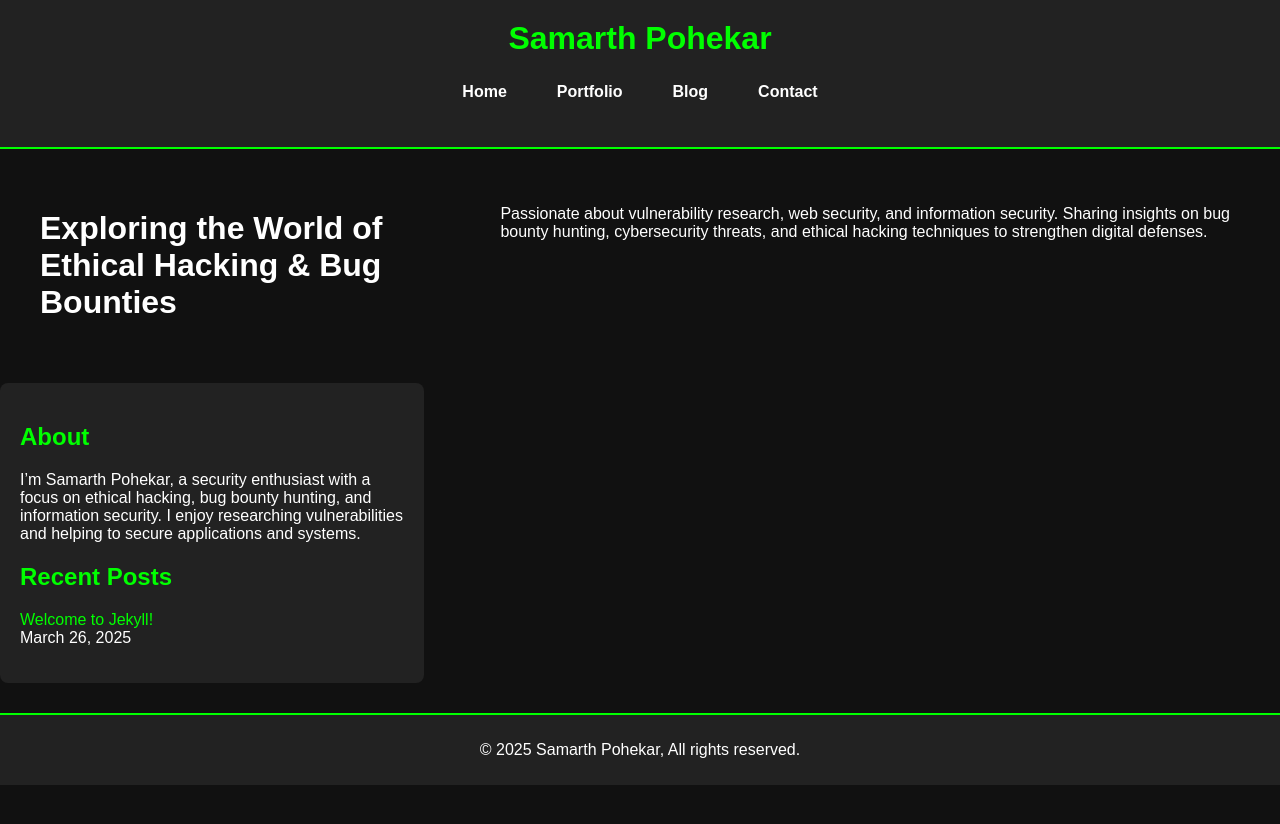
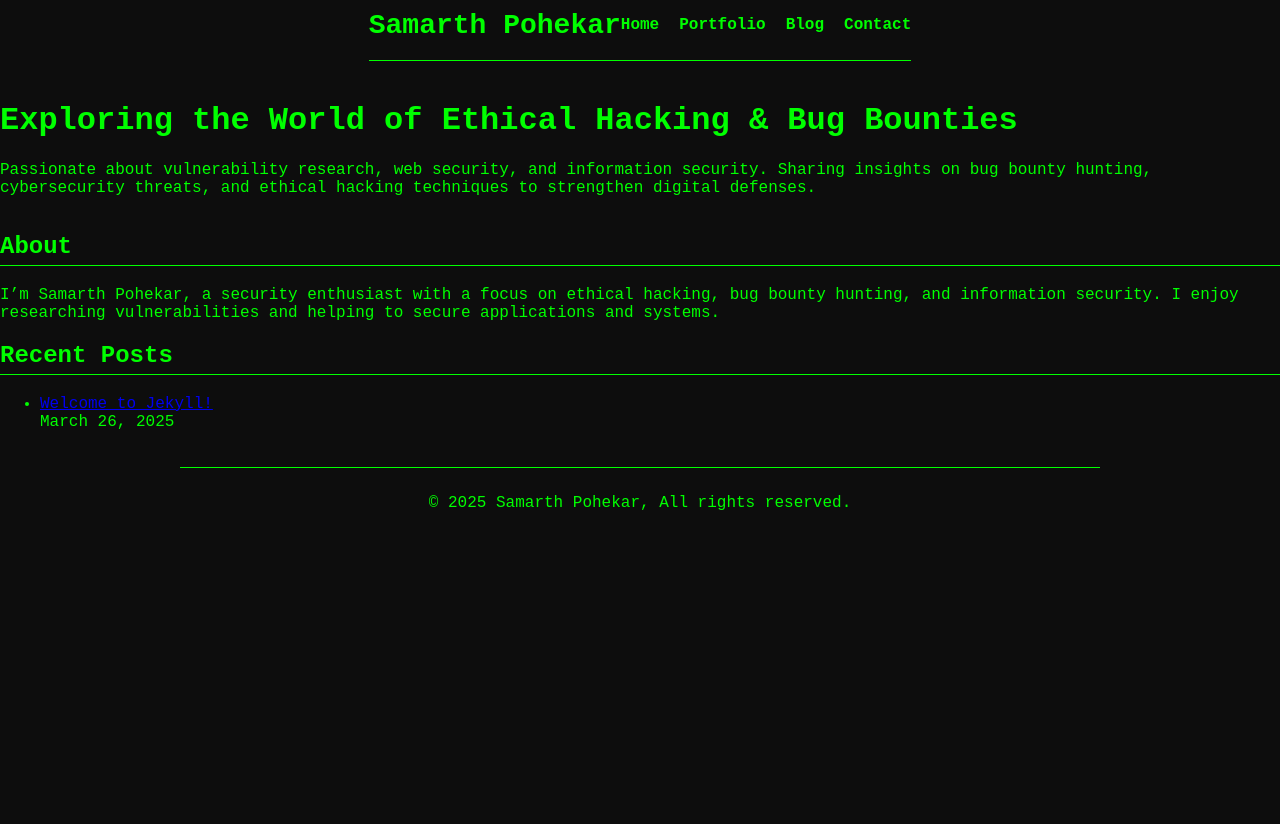
Before and after one commit to samarthpohekar/samarth_pohekar, a Jekyll site: the page built from index.html, in a window 1280 px wide. Shown: the top 824 px of the page. Built offline with Jekyll 4.4.1, drawn with Linux system fonts in a browser that asks for light colours.

Commit message:
Update style.css

```diff
--- a/assets/css/style.css
+++ b/assets/css/style.css
@@ -1,36 +1,47 @@
-/* General Styles */
+/* General Page Styling */
 body {
-    font-family: Arial, sans-serif;
-    background-color: #111;  /* Dark Background */
-    color: white;
+    font-family: "Courier New", monospace;
+    background-color: #0d0d0d; /* Darker black */
+    color: #00ff00; /* Green text */
     margin: 0;
     padding: 0;
+    display: flex;
+    flex-direction: column;
+    align-items: center;
 }
 
-/* Header Styles */
+/* Bordered Box for Content */
+.container {
+    max-width: 900px;
+    padding: 30px;
+    border: 1px solid #00ff00;
+    margin-top: 20px;
+}
+
+/* Header */
 header {
-    background-color: #222;
-    padding: 20px 0;
-    text-align: center;
-    border-bottom: 2px solid #00ff00;
+    display: flex;
+    justify-content: space-between;
+    align-items: center;
+    padding-bottom: 10px;
+    border-bottom: 1px solid #00ff00;
 }
 
 header h1 {
     margin: 0;
-    font-size: 32px;
-    color: #00ff00; /* Green text */
+    font-size: 28px;
 }
 
 /* Navigation Bar */
 nav {
-    background-color: #222;
-    padding: 10px 0;
+    display: flex;
+    justify-content: flex-end;
+    flex-grow: 1;
 }
 
 .nav-menu {
     list-style: none;
     display: flex;
-    justify-content: center;  /* Center navigation links */
     gap: 20px;
     padding: 0;
 }
@@ -41,69 +52,48 @@ nav {
 
 .nav-menu a {
     text-decoration: none;
-    color: white;
+    color: #00ff00;
     font-weight: bold;
-    padding: 10px 15px;
-    transition: color 0.3s ease-in-out;
 }
 
 .nav-menu a:hover {
-    color: #00ff00; /* Green on hover */
+    text-decoration: underline;
 }
 
-/* Main Content Layout */
+/* Main Content */
 main {
+    margin-top: 20px;
+}
+
+/* About & Recent Posts Layout */
+.content-wrapper {
     display: flex;
     justify-content: space-between;
-    align-items: flex-start;
-    gap: 30px;
-    max-width: 1200px;
-    margin: 20px auto;
-    padding: 20px;
+    gap: 40px;
+    margin-top: 20px;
 }
 
-/* Blog Content Section */
-.content {
-    width: 65%;
+.about-section,
+.recent-posts {
+    width: 48%;
 }
 
-/* Sidebar Section */
-aside {
-    width: 30%;
-    background: #222;
-    color: white;
-    padding: 20px;
-    border-radius: 8px;
-}
-
-aside h2 {
-    color: #00ff00; /* Green Titles */
-}
-
-aside ul {
-    list-style: none;
-    padding: 0;
-}
-
-aside ul li {
-    margin-bottom: 10px;
+h2 {
+    color: #00ff00;
+    border-bottom: 1px solid #00ff00;
+    padding-bottom: 5px;
 }
 
 /* Footer */
 footer {
-    background-color: #222;
-    color: white;
     text-align: center;
-    padding: 10px 0;
-    margin-top: 30px;
-    border-top: 2px solid #00ff00;
+    padding: 10px;
+    margin-top: 20px;
+    border-top: 1px solid #00ff00;
+    width: 100%;
+    max-width: 900px;
 }
 
-/* Links */
-a {
-    color: #00ff00;
-    text-decoration: none;
-}
 
 a:hover {
     text-decoration: underline;
```
